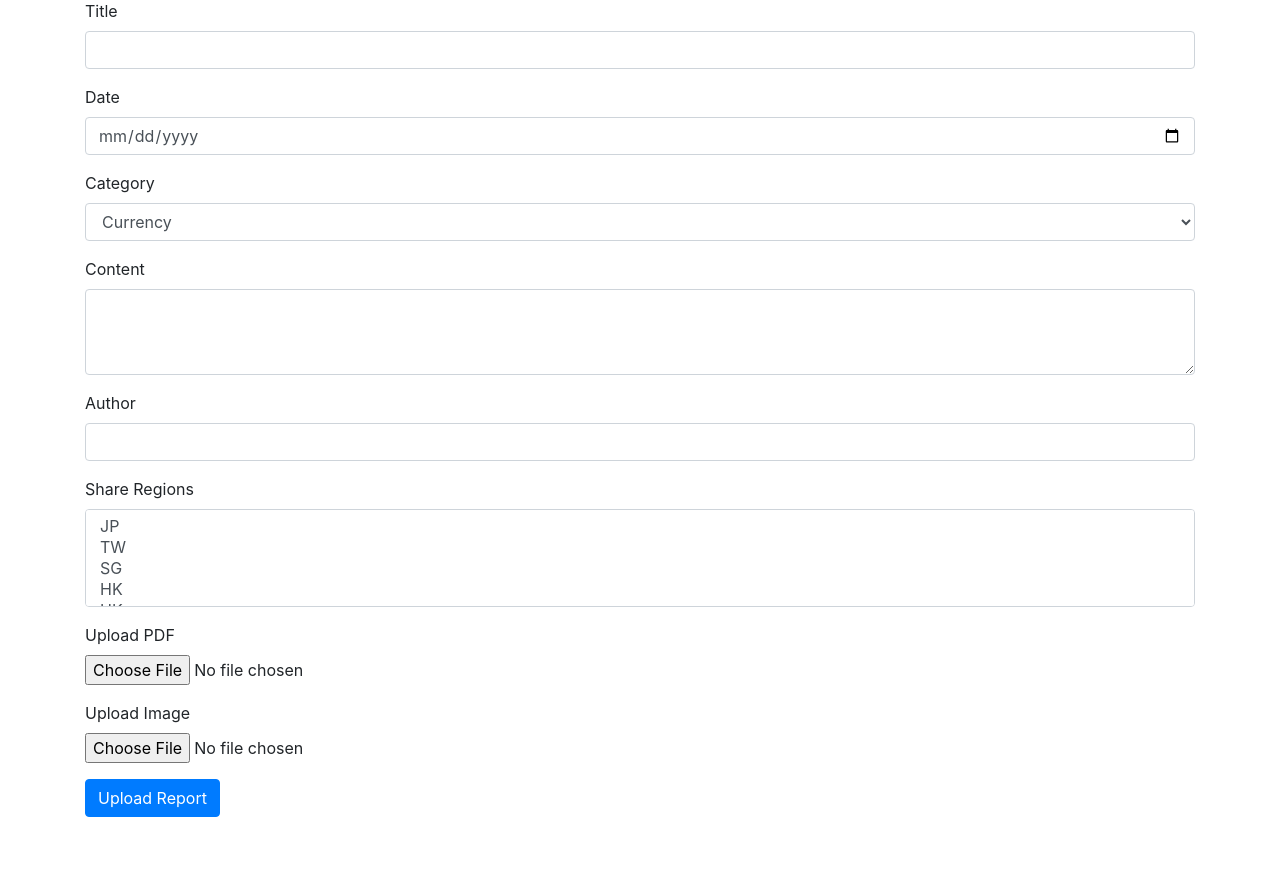
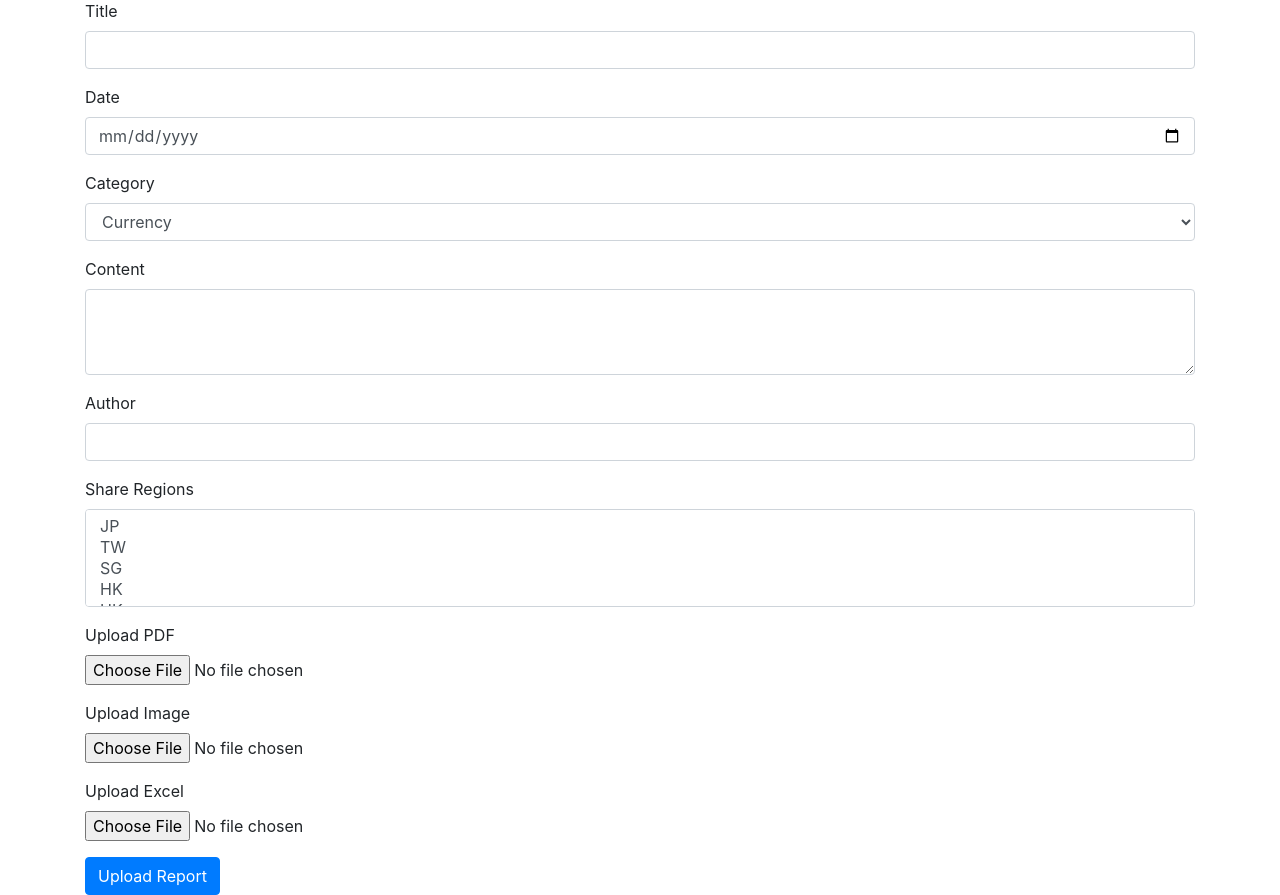
Before and after one commit to aaronchoi2002/Anchor, a Flask app: page /upload in a window 1280 px wide. Shown: the part 105-1000 px from the top of the page. Before the commit the page ends 922 px from the top, so only its background shows below. Run offline with Flask 3, Linux system fonts and the light colour scheme; parts of the project's set-up code (start-up, migrations or seed data) failed here and were passed over; some libraries are stand-ins or nearby versions.

Commit message:
Update upload.html

```diff
--- a/templates/upload.html
+++ b/templates/upload.html
@@ -55,6 +55,10 @@
             <label for="image">Upload Image</label>
             <input type="file" class="form-control-file" id="image" name="image">
         </div>
+        <div class="form-group">
+            <label for="excel">Upload Excel</label>
+            <input type="file" class="form-control-file" name="excel">
+        </div>
         <button type="submit" class="btn btn-primary">Upload Report</button>
     </form>
 </div>
```
